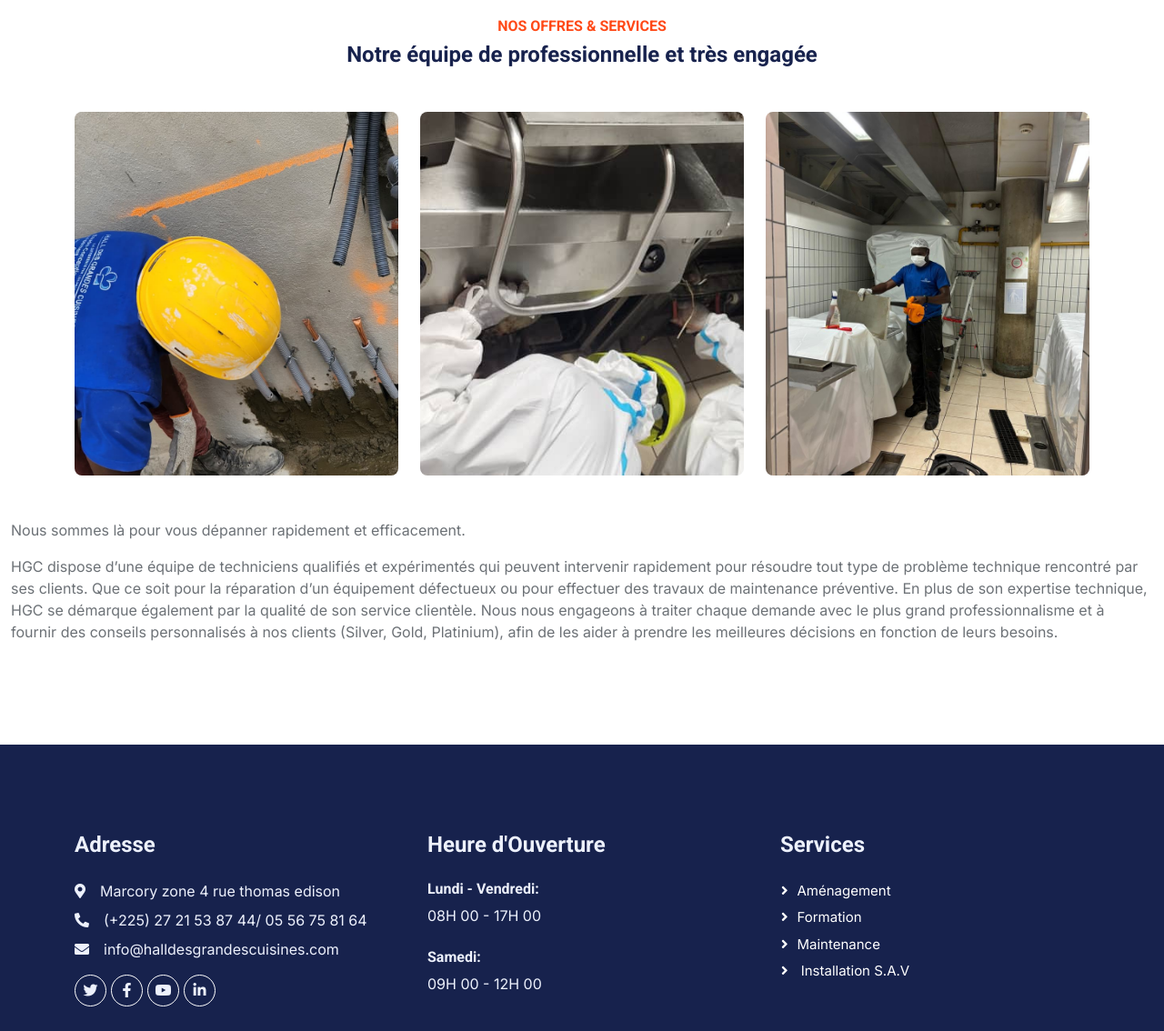
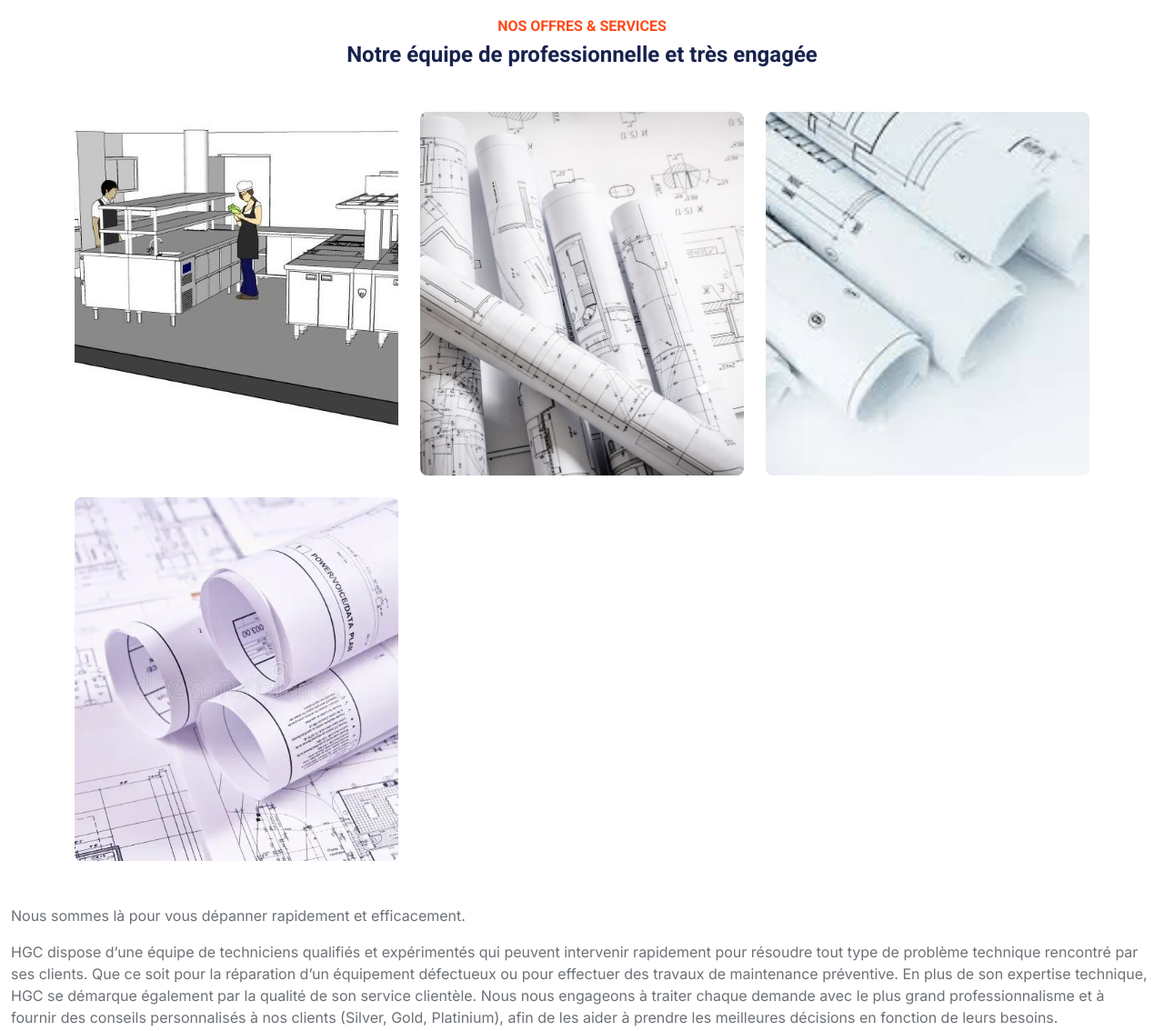
Before and after one commit to ericsinkpon/Hallgrandecuisine, a plain HTML site: page amenagement.html in a window 1280 px wide. Shown: the part 1240-2374 px from the top of the page at 91% size. Drawn offline with nearby package versions, Linux system fonts and the light colour scheme.

Commit message:
Mise à jour du site avec les derniers changements

```diff
--- a/amenagement.html
+++ b/amenagement.html
@@ -203,21 +203,29 @@
                 <div class="col-lg-4 col-md-6 wow fadeInUp" data-wow-delay="0.1s">
                     <div class="teams-item">
                         <div class="position-relative overflow-hidden">
-                            <img class="img-fluid" src="img/nosproduits/service-min 2.jpeg" alt="">
+                            <img class="img-fluid" src="img/nosproduits/amena1.jpeg" alt="">
                         </div>
                     </div>
                 </div>
                 <div class="col-lg-4 col-md-6 wow fadeInUp" data-wow-delay="0.3s">
                     <div class="teams-item">
                         <div class="position-relative overflow-hidden">
-                            <img class="img-fluid" src="img/nosproduits/services1-min 2.jpeg" alt="">
+                            <img class="img-fluid" src="img/nosproduits/amena2.jpeg" alt="">
                         </div>
                     </div>
                 </div>
                 <div class="col-lg-4 col-md-6 wow fadeInUp" data-wow-delay="0.3s">
                     <div class="teams-item">
                         <div class="position-relative overflow-hidden">
-                            <img class="img-fluid" src="img/nosproduits/services3-min 2.jpeg" alt="">
+                            <img class="img-fluid" src="img/nosproduits/amena3.jpeg" alt="">
+                        </div>
+                    </div>
+                </div>
+
+                <div class="col-lg-4 col-md-6 wow fadeInUp" data-wow-delay="0.3s">
+                    <div class="teams-item">
+                        <div class="position-relative overflow-hidden">
+                            <img class="img-fluid" src="img/nosproduits/amena4.jpeg" alt="">
                         </div>
                     </div>
                 </div>
```
Also changed, not shown: img/nosproduits/amena1.jpeg (added), img/nosproduits/amena2.jpeg (added), img/nosproduits/amena3.jpeg (added), img/nosproduits/amena4.jpeg (added), 1 other file.
